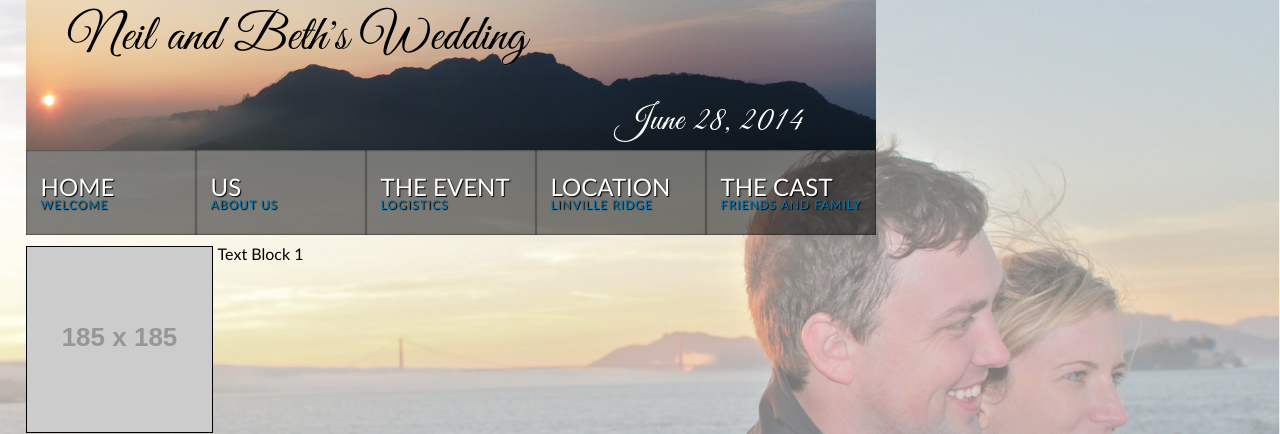
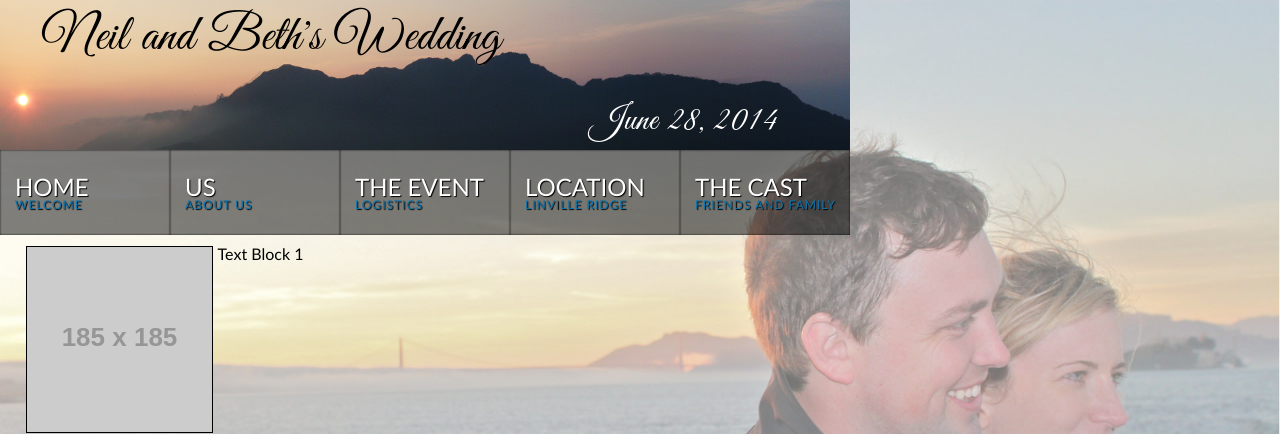
Before and after one commit to NeilTerry/neilandbeth, a PHP site: page /Beth.php in a window 1280 px wide. Shown: the top 434 px of the page. Run offline with PHP 8.4, Linux system fonts and the light colour scheme; grey boxes labelled with a size stand in for pictures from a placeholder-image service; some libraries are stand-ins or nearby versions.

Commit message:
Updated css file

```diff
--- a/css/style.css
+++ b/css/style.css
@@ -63,7 +63,7 @@ table{
 div.banner {
     width:850px;
     min-height:150px;
-    margin-left:2%;
+    margin-left:0px;
     margin-right:auto;
     padding-top:0px;
     margin-top:0px;
@@ -73,9 +73,8 @@ div.banner {
 div.nav {
     width:850px;
     min-height:80px;
-    margin-left:2%;
+    margin-left:0px;
     margin-right:auto;
-
 }
 
 div.content {
@@ -222,6 +221,9 @@ body {
     background-image: url(../img/Background_Gradient_2.jpg);
 }
 
+.Top {
+}
+
 .Left {
 
     min-height:185px;
```
